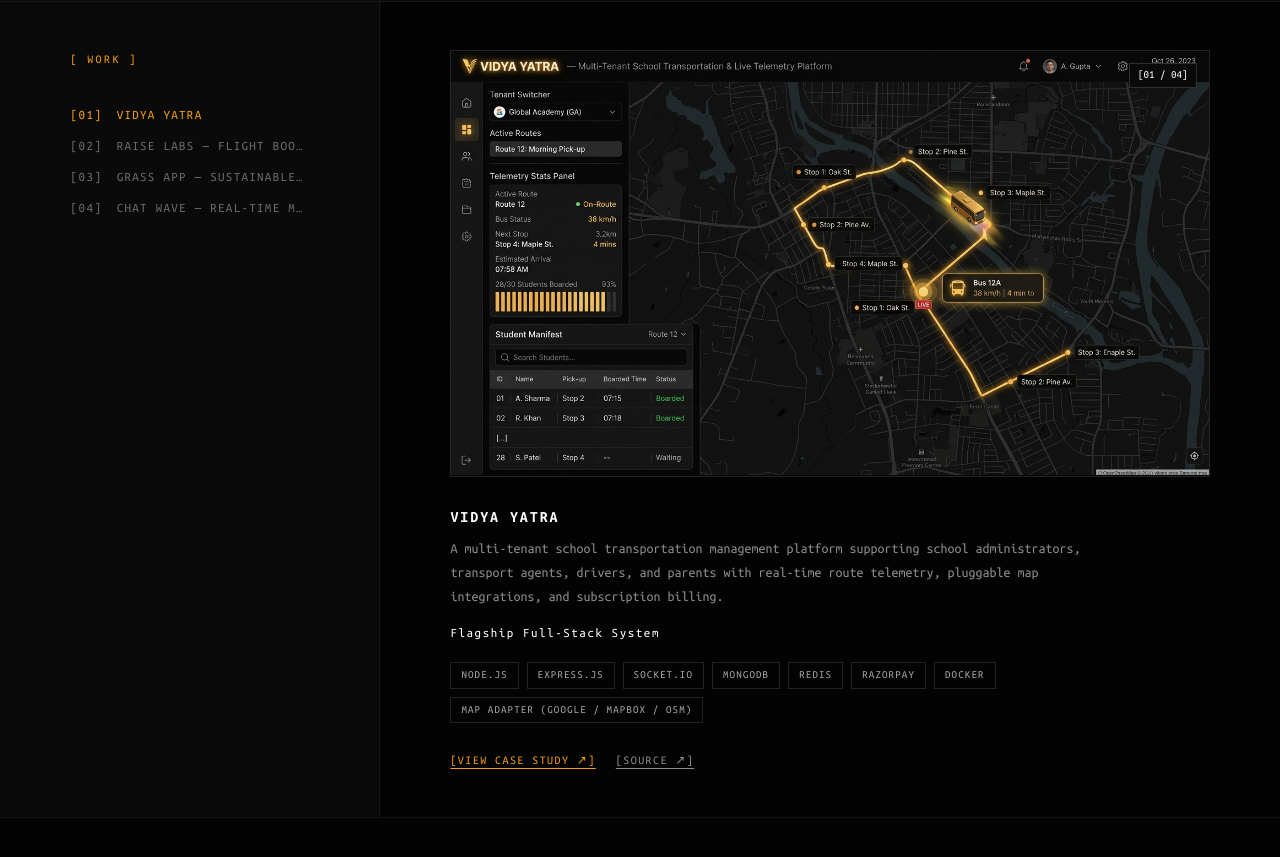
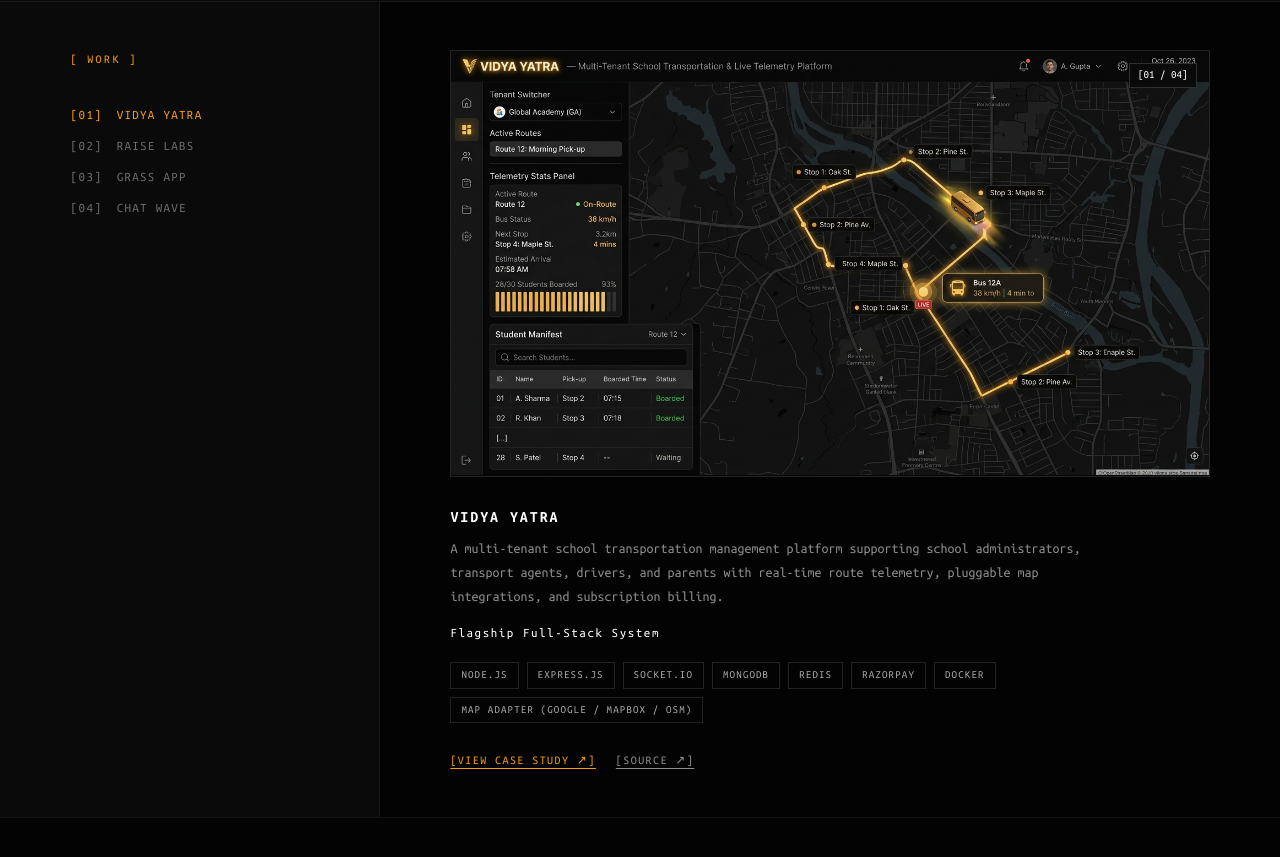
Before and after one commit to Kalyan0313/my-portfolio, a React (Vite) app: page / in a window 1280 px wide. Shown: the part 2314-3171 px from the top of the page. Built offline with nearby package versions, Linux system fonts and the light colour scheme.

Commit message:
refactor: streamline and simplify project titles across works section

```diff
--- a/src/data/projects.ts
+++ b/src/data/projects.ts
@@ -164,7 +164,7 @@
   },
   {
     id: 'raise-labs',
-    title: 'RAISE LABS — Flight Booking Engine',
+    title: 'RAISE LABS',
     tagline: 'High-Throughput Flight Search & Booking Integration',
     badge: 'API & Caching Architecture',
     image: '/images/raise-labs.jpg',
@@ -291,7 +291,7 @@
   },
   {
     id: 'grass-app',
-    title: 'GRASS APP — Sustainable Green Products Platform',
+    title: 'GRASS APP',
     tagline: 'Eco-Friendly Catalog, Cart State & Inventory Management',
     badge: 'Frontend & CMS Architecture',
     image: '/images/grass-app.jpg',
@@ -397,7 +397,7 @@
   },
   {
     id: 'chat-wave',
-    title: 'CHAT WAVE — Real-Time Messaging System',
+    title: 'CHAT WAVE',
     tagline: 'WebSocket-Powered Chat with Presence & Persistent Rooms',
     badge: 'Real-Time & WebSockets',
     image: '/images/chat-wave.jpg',
```
